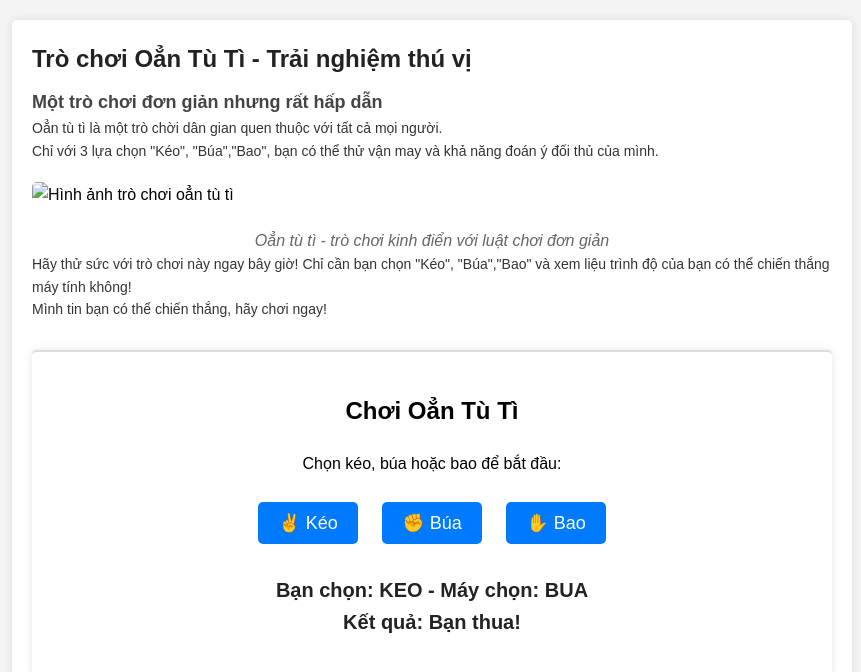
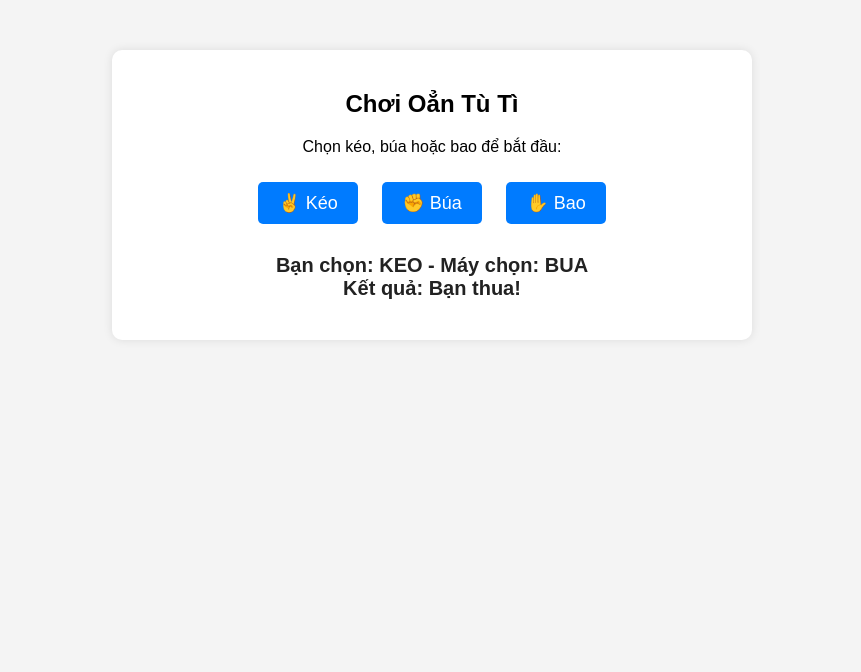
Before and after one commit to Chunyeap2003/Game-Oan-tu-ti, a plain HTML site: page index.html in a window 1280 px wide. Both pictures are taken after a click on the button "✌ Kéo". Shown: the whole page, without its empty margins (208-1069 px from the left). Drawn offline with Linux system fonts and the light colour scheme.

Commit message:
Update index.html

```diff
--- a/index.html
+++ b/index.html
@@ -1,72 +1,39 @@
 <!DOCTYPE html>
 <html lang="vi">
 <head>
-        <meta charset = "UTF-8">
-        <meta name = "viewport" content = "width = device-width, initial-scale = 1.0">
+    <meta charset="UTF-8">
+    <meta name="viewport" content="width=device-width, initial-scale=1.0">
     <title>Oẳn Tù Tì</title>
     <style>
-            body{
-                font-family: Arial, Helvetica, sans-serif;
-                line-height: 1.6;
-                margin: 0;
-                padding: 0;
+        body {
+            font-family: Arial, sans-serif;
+            text-align: center;
             background-color: #f4f4f4;
         }
-            .container{
-                max-width: 800px;
-                margin: 20px auto;
-                background: #fff;
+        .container {
+            max-width: 600px;
+            margin: 50px auto;
+            background: white;
             padding: 20px;
-                box-shadow: 0 0 10px rgba(0,0,0,0.1);
-                border-radius: 5px;
+            border-radius: 10px;
+            box-shadow: 0px 0px 10px rgba(0, 0, 0, 0.1);
         }
-            .title{
-                font-size: 24px;
-                font-weight:bold;
-                color: #222;
-            }
-            .subtitle{
+        button {
             font-size: 18px;
-                font-weight: bold;
-                color: #444;
-                margin-top: 10px;
-            }
-            .content{
-                font-size: 14px;
-                color: #333;
-            }
-            .image{
-                width: 100%;
-                margin: 20px 0;
-                border-radius: 5px;
-            }
-            .caption{
-                font-style:italic;
-                text-align:center;
-                color: #666;
-            }
-            .game-container{
-                text-align: center;
-                margin-top: 30px;
-                padding: 20px;
-                border-top: 2px solid #ddd;
-            }
-            button{
-                font-size:18px;
             padding: 10px 20px;
             margin: 10px;
-                cursor:pointer;
+            cursor: pointer;
             border: none;
             border-radius: 5px;
             background-color: #007bff;
             color: white;
         }
-            button:hover{
+        button:hover {
             background-color: #0056b3;
         }
-            #result{
-                font-size:20px;
-                font-weight:bold;
+        #result {
+            font-size: 20px;
+            font-weight: bold;
             margin-top: 20px;
             color: #222;
         }
@@ -74,39 +41,27 @@
 </head>
 <body>
 
-    <div class = "container">
-        <div class = "title"> Trò chơi Oẳn Tù Tì - Trải nghiệm thú vị </div>
-        <div class = "subtitle"> Một trò chơi đơn giản nhưng rất hấp dẫn</div>
-        <div class = "content">
-            Oẳn tù tì là một trò chời dân gian quen thuộc với tất cả mọi người. <br> Chỉ với 3 lựa chọn "Kéo", "Búa","Bao", bạn có thể thử vận may và khả năng đoán ý đối thủ của mình.
-        </div>
-        <img src="oan-tu-ti.jpg" alt="Hình ảnh trò chơi oẳn tù tì" class="image">
-        <div class = "caption">Oẳn tù tì - trò chơi kinh điển với luật chơi đơn giản </div>
-        <div class = "content">
-            Hãy thử sức với trò chơi này ngay bây giờ! Chỉ cần bạn chọn "Kéo", "Búa","Bao" và xem liệu trình độ của bạn có thể chiến thắng máy tính không!<br> Mình tin bạn có thể chiến thắng, hãy chơi ngay!
-        </div>
-
-        <div class = "container game-container">
-        <h2>Chơi Oẳn Tù Tì </h2>
-        <p> Chọn kéo, búa hoặc bao để bắt đầu: </p>
-        <button onclick = "playgame('Keo')">✌ Kéo</button>
-        <button onclick = "playgame('Bua')">✊ Búa</button>
-        <button onclick = "playgame('Bao')">✋ Bao</button>
+    <div class="container">
+        <h2>Chơi Oẳn Tù Tì</h2>
+        <p>Chọn kéo, búa hoặc bao để bắt đầu:</p>
+        <button onclick="playGame('keo')">✌ Kéo</button>
+        <button onclick="playGame('bua')">✊ Búa</button>
+        <button onclick="playGame('bao')">✋ Bao</button>
         <p id="result"></p>
     </div>
 
     <script>
-       function playgame (playerChoice) {
+        function playGame(playerChoice) {
             const choices = ["keo", "bua", "bao"];
             const computerChoice = choices[Math.floor(Math.random() * choices.length)];
 
             let result = "";
-    if (playerChoice.toLowerCase() === computerChoice) {
+            if (playerChoice === computerChoice) {
                 result = "Hòa!";
             } else if (
-        (playerChoice.toLowerCase() === "keo" && computerChoice === "bao") ||
-        (playerChoice.toLowerCase() === "bua" && computerChoice === "keo") ||
-        (playerChoice.toLowerCase() === "bao" && computerChoice === "bua")
+                (playerChoice === "keo" && computerChoice === "bao") ||
+                (playerChoice === "bua" && computerChoice === "keo") ||
+                (playerChoice === "bao" && computerChoice === "bua")
             ) {
                 result = "Bạn thắng!";
             } else {
@@ -116,7 +71,6 @@
             document.getElementById("result").innerText =
                 `Bạn chọn: ${playerChoice.toUpperCase()} - Máy chọn: ${computerChoice.toUpperCase()} \n Kết quả: ${result}`;
         }
-
     </script>
 
 </body>
```
Lines whose indentation alone changed are shown as unchanged.
